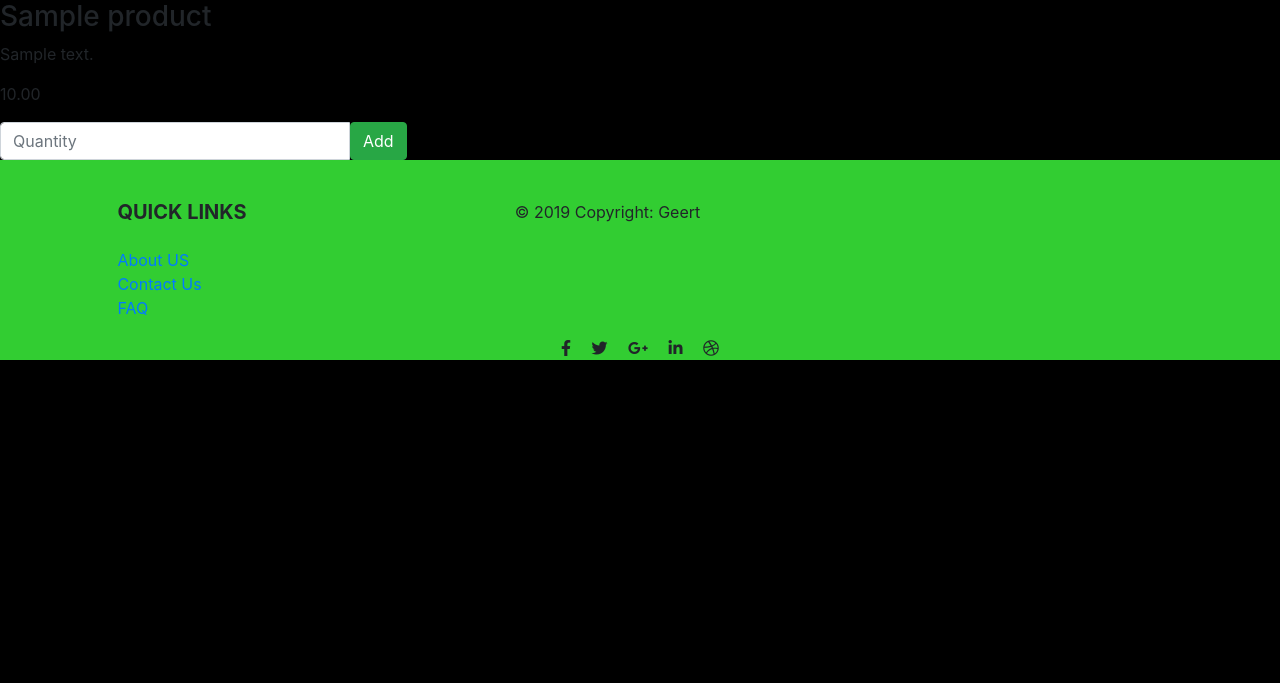
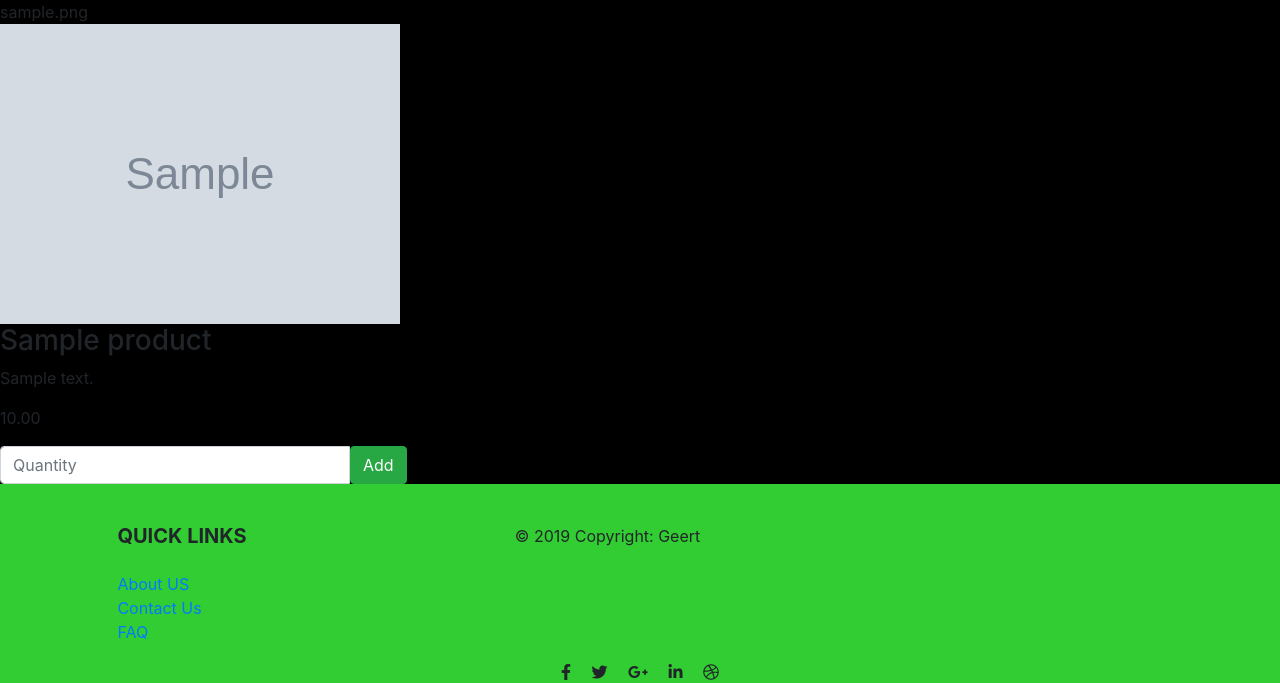
Before and after one commit to codingwithgeert/fossil-shop, a Django app: page /products/ in a window 1280 px wide. Shown: the part 66-749 px from the top of the page. Run offline with Django 3.2, Linux system fonts and the light colour scheme; tables that the repository leaves empty hold one stand-in row (values such as "Sample post"); grey boxes marked "Sample" are stand-in pictures; some libraries are stand-ins or nearby versions.

Commit message:
Trying to add img class to see if url media works

```diff
--- a/products/templates/fossils.html
+++ b/products/templates/fossils.html
@@ -1,11 +1,12 @@
-{% extends 'base.html' %}
-
-{% block content %}
+{% extends 'base.html' %} {% block content %}
 <div class="row row-flex">
     {% for product in products %}
     <div class="col-xs-10 col-xs-offset-1 col-sm-offset-0 col-sm-6 col-md-4 display panel panel-default">
         <div class="panel-body">
-                <div class="product" style="background-image: url('{{ MEDIA_URL }}{{ product.image }}')"></div>
+            <div class="product">{{ product.image }}</div>
+            <div>
+                <img src="{{ MEDIA_URL }}{{ product.image }}" alt="image">
+            </div>
 
             <h3>{{ product.name }}</h3>
             <p class="product-information">{{ product.description }}</p>
```
Lines whose indentation alone changed are shown as unchanged.
